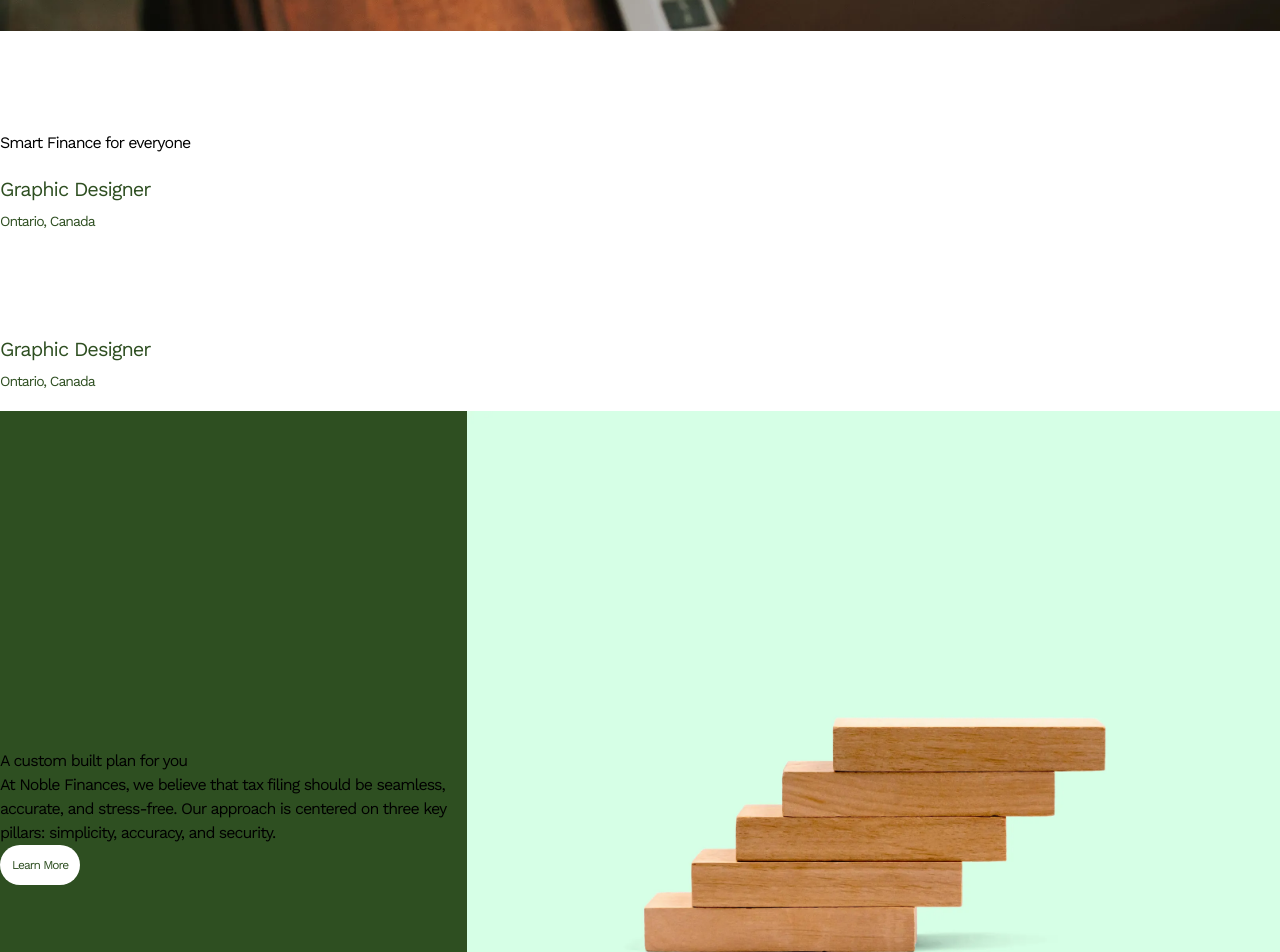
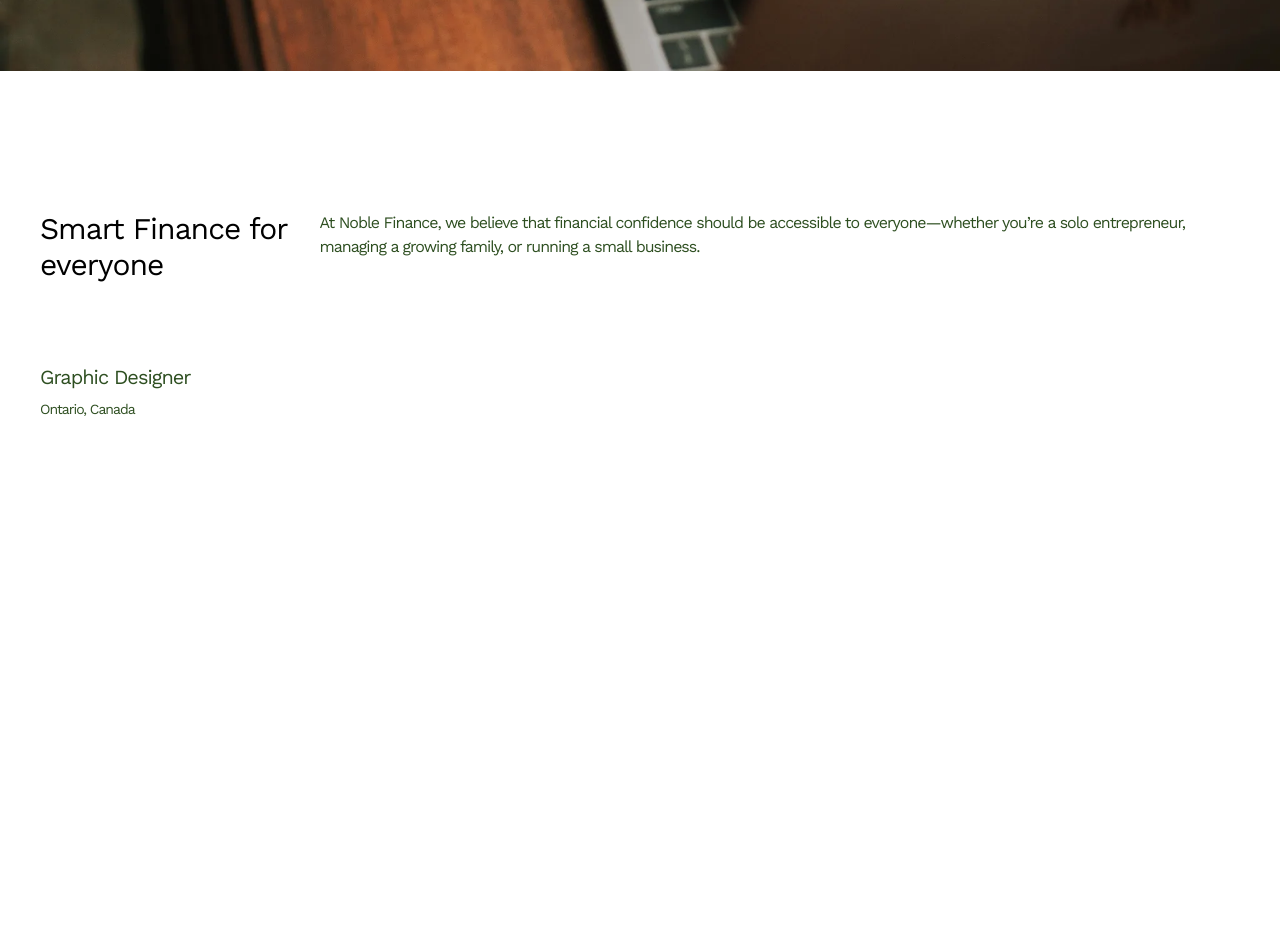
Before and after one commit to Omaa-e/Finance, a React (Vite) app: page / in a window 1280 px wide. Shown: the part 3620-4572 px from the top of the page. Built offline with nearby package versions, Linux system fonts and the light colour scheme.

Commit message:
new feature added

```diff
--- a/src/components/Custom.jsx
+++ b/src/components/Custom.jsx
@@ -4,20 +4,7 @@
 const Custom = () => {
   return (
     <div className='w-full h-screen'>
-       <div className='flex flex-col lg:flex-row'>
-        <div className='flex flex-col justify-center order-2 md:order-1 bg-[#2E4F21]'>
-            <div className='flex flex-col justify-center items-start'>
-                <h2>A custom built plan for you</h2>
-                <p>At Noble Finances, we believe that tax filing should be seamless, accurate, and stress-free. Our approach is centered on three key pillars: simplicity, accuracy, and security.</p>
-                <div>
-                    <p className='text-[#2e4f21] bg-white text-xs hover:bg-green-300 hover:text-green-900 rounded-3xl py-3 px-3 transition'>Learn More</p>
-                </div>
-            </div>
-        </div>
-        <div className='order-1 md:order-2'>
-            <img src={Img} alt="" />
-        </div>
-       </div>
+
     </div>
   )
 }
--- a/src/components/Profile.jsx
+++ b/src/components/Profile.jsx
@@ -3,12 +3,12 @@
 
 const Profile = () => {
     return (
-        <div className='w-full p-10'>
-            <div className='w-full mx-auto flex flex-col m-10 '>
+        <div className='w-full p-15'>
+            <div className='w-full mx-auto flex flex-col m-10 md:px-20'>
                 <div className=' w-full mx-auto text-center max-w-md md:max-w-3xl lg:max-w-4xl '>
                     <p className='text-6xl text-[#2e4f21] tracking-tighter'>Hear From Our Happy Clients</p>
                 </div>
-                <div className="flex flex-col md:flex-row justify-center md:items-start  mt-16 ">
+                <div className="flex flex-col md:flex-row justify-center md:items-start  mt-16 w-full ">
                     <div className="md:w-[300px]  md:border-r-[1px] border-[#7D9276]">
                         <div className="flex flex-row justify-between px-auto md:flex-col md:mr-8">
                             <div className="py-3 px-2 md:py-8 md:px-5 bg-[#2E4F21] rounded-lg text-[#FFFFFF] ">
@@ -33,7 +33,7 @@
                         </div>
                     </div>
 
-                    <div className="flex-1 flex-col justify-center-safe">
+                    <div className="flex-1 flex-col md:m-10 mt-0">
                         <div className="mx-auto lg:px-10 mt-5 ">
                             <p className='text-3xl text-[#2e4f21]'>
                                 "Managing my taxes as a freelancer used to be overwhelming, but Noble Finance made it effortless.”
--- a/src/components/Smart.jsx
+++ b/src/components/Smart.jsx
@@ -2,17 +2,15 @@
 
 const Smart = () => {
   return (
-    <div className='w-full '>
+    <div className='w-full p-10'>
         <div className=' flex flex-col  justify-between w-full '>
-        <div className='flex flex-col md:flex-row '>
-            <h2>Smart Finance for everyone</h2>
-
+            <div className='flex flex-col md:flex-row justify-evenly '>
+                <h2 className='text-3xl'>Smart Finance for everyone</h2>
+                 <div className='text-[#2e4f21]  '>
+                    <p className='mx-auto '>At Noble Finance, we believe that financial confidence should be accessible to everyone—whether you’re a solo entrepreneur, managing a growing family, or running a small business.</p>
                  </div>
-         <div className='grid grid-cols-3 lg:grid-cols-1 gap-y-16  '>
-                    <div className=' py-5 text-[#2e4f21]'>
-                        <p className='text-xl'>Graphic Designer</p>
-                        <p className='mt-2 text-sm'>Ontario, Canada</p>
             </div>
+            <div className='grid grid-cols-3 lg:grid-cols-1 mt-15  '>
                 <div className=' py-5 text-[#2e4f21]'>
                     <p className='text-xl'>Graphic Designer</p>
                     <p className='mt-2 text-sm'>Ontario, Canada</p>
```
Lines whose indentation alone changed are shown as unchanged.
